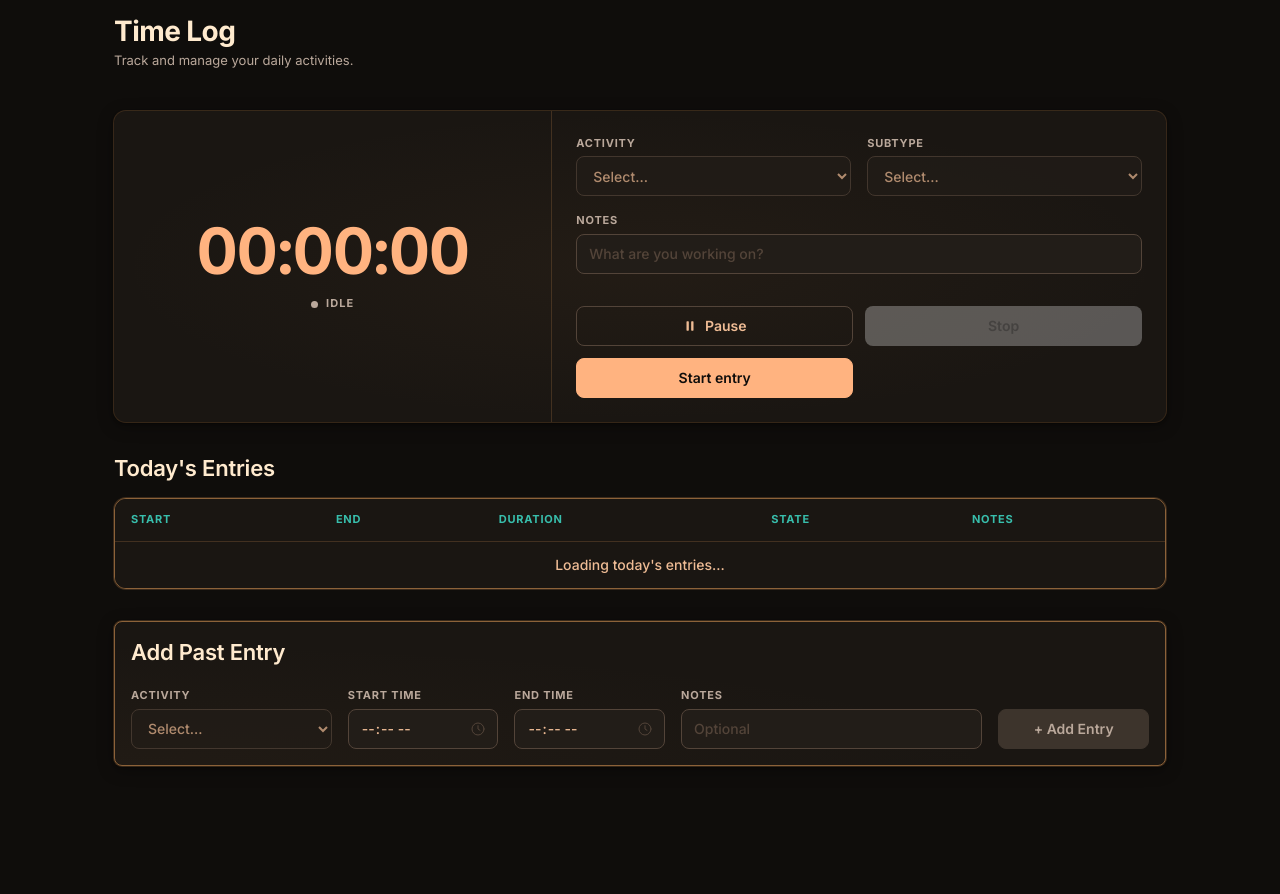
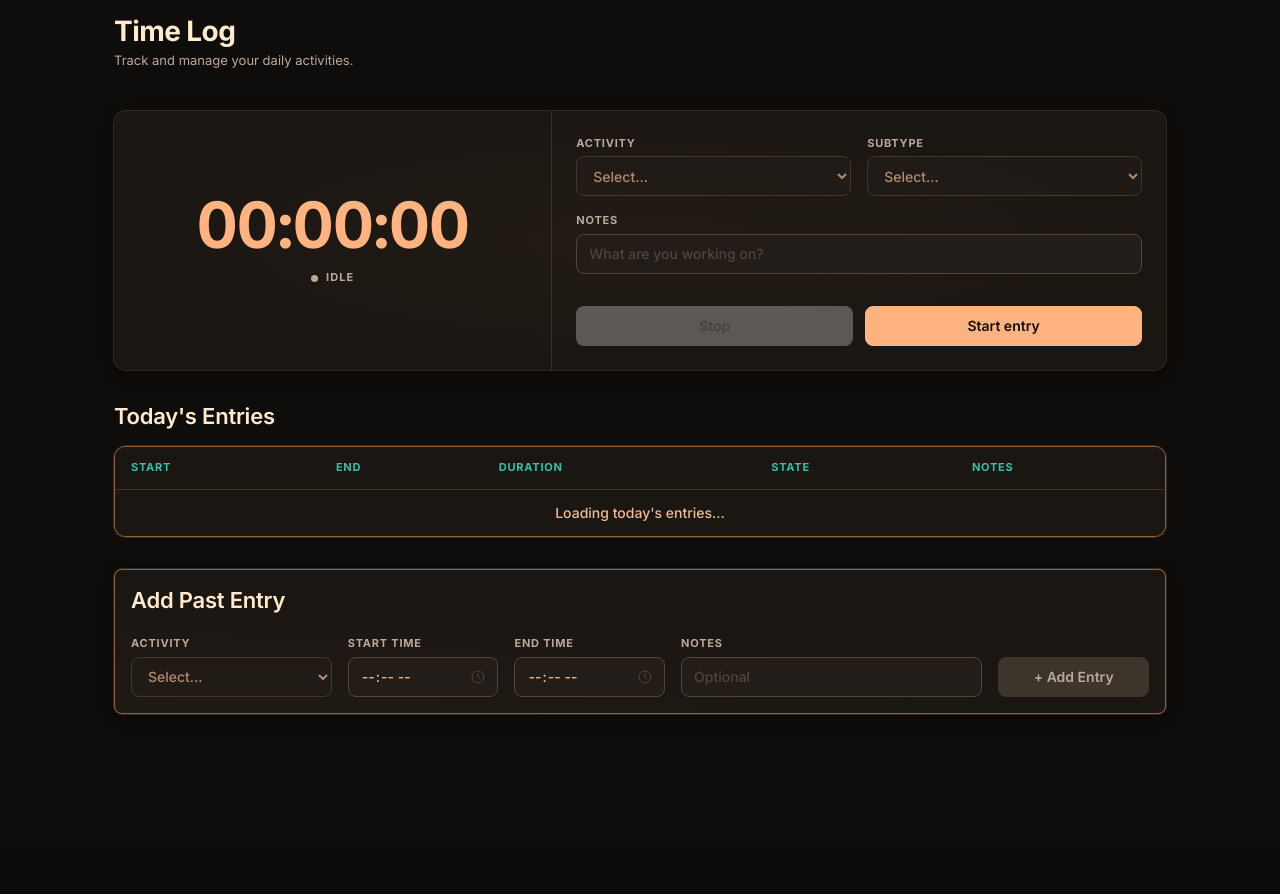
Before and after one commit to TahmeedBD/productivity-app-cse-311, a PHP site: page /time_logger.php in a window 1280 px wide. Shown: the part 157-1051 px from the top of the page. After the commit the page ends 872 px from the top, so only its background shows below. Run offline with PHP 8.4, Linux system fonts and the light colour scheme; the visitor is signed in with stand-in values (Sample User, id 1); data that the repository does not hold is empty; some libraries are stand-ins or nearby versions.

Commit message:
refactor(time-logger): remove pause button and associated styles
- Eliminated the pause button from the time logger interface.
- Removed related CSS styles for the pause button to streamline the design.

```diff
--- a/public/css/time-log.css
+++ b/public/css/time-log.css
@@ -107,16 +107,6 @@
   gap: var(--space-3);
   margin-top: auto;
   padding-top: var(--space-4);
-}
-
-.time-log-pause-btn {
-  background: transparent !important;
-  border: 1.5px solid var(--color-border-strong) !important;
-  color: var(--color-text) !important;
-}
-
-.time-log-pause-btn:hover {
-  background: var(--color-surface-alt) !important;
 }
 
 .time-log-primary-action {
--- a/public/time_logger.php
+++ b/public/time_logger.php
@@ -47,10 +47,6 @@ require_once 'header.php';
                     </div>
 
                     <div class="time-log-hero-actions">
-                        <button type="button" class="btn time-log-pause-btn" disabled aria-disabled="true" title="Pause is not available yet">
-                            <svg width="14" height="14" viewBox="0 0 24 24" fill="currentColor" aria-hidden="true"><rect x="6" y="4" width="4" height="16" rx="1"/><rect x="14" y="4" width="4" height="16" rx="1"/></svg>
-                            Pause
-                        </button>
                         <button id="time-entry-stop-button" type="button" class="btn time-log-stop-btn" disabled data-default-label="Stop">
                             Stop
                         </button>
```
